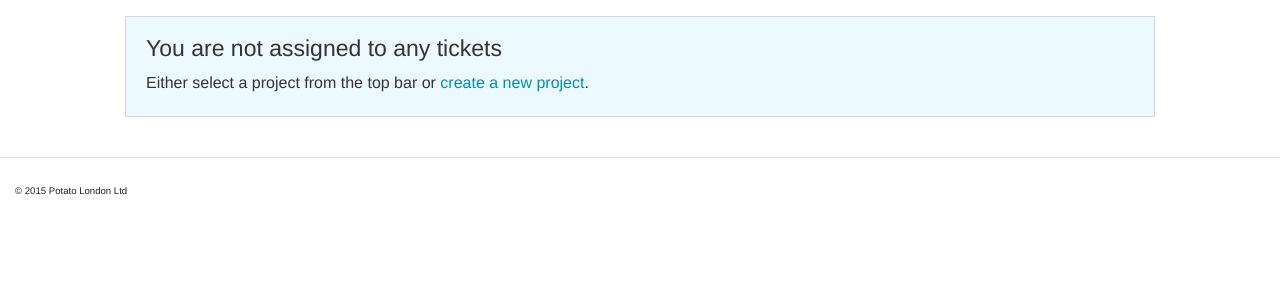
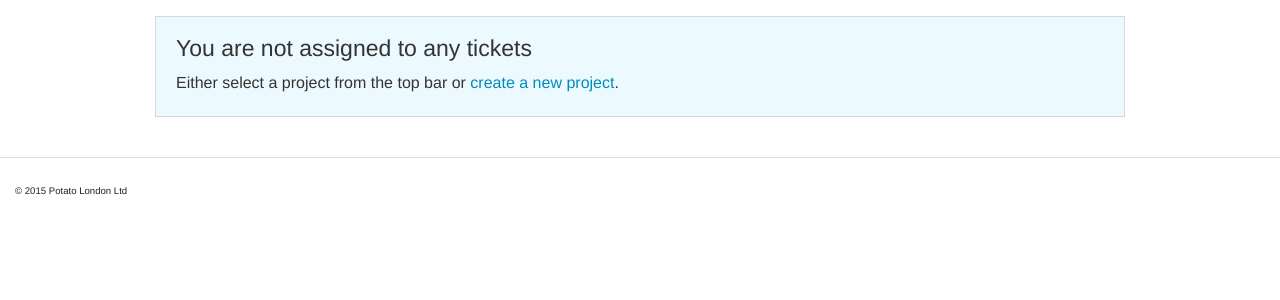
Before and after one commit to eddiejessup/potato_backend_task, a Django app: template tracker/templates/site/my_tickets.html in a window 1280 px wide. Shown: the part 45-345 px from the top of the page. Run offline with Django 3.2, Linux system fonts and the light colour scheme; the template is opened without the code that fills it, so the values that code supplies are empty.

Commit message:
Remove un-necessary grid nesting to show 'my tickets'
Also there's a row within a row which doesn't make sense.

```diff
--- a/tracker/templates/site/my_tickets.html
+++ b/tracker/templates/site/my_tickets.html
@@ -1,9 +1,6 @@
 {% extends "base.html" %}
 
 {% block content %}
-<div class="row">
-	<div class="large-12 columns">
-		<div class="row">
 <div class="row">
 	{% for ticket in tickets %}
 		<div class="large-3 medium-6 small-12 columns{% if forloop.last %} end{% endif %}">
@@ -15,15 +12,14 @@
 			</div>
 		</div>
 	{% empty %}
+		<div class="large-12 columns">
 			<div class="panel callout">
 				<h4>You are not assigned to any tickets</h4>
 				<p>
 					Either select a project from the top bar or <a href="{% url "project-create" %}">create a new project</a>.
 				</p>
 			</div>
+		</div>
 	{% endfor %}
 </div>
-		</div>
-	</div>
-</div>
 {% endblock %}
```
Lines whose indentation alone changed are shown as unchanged.
